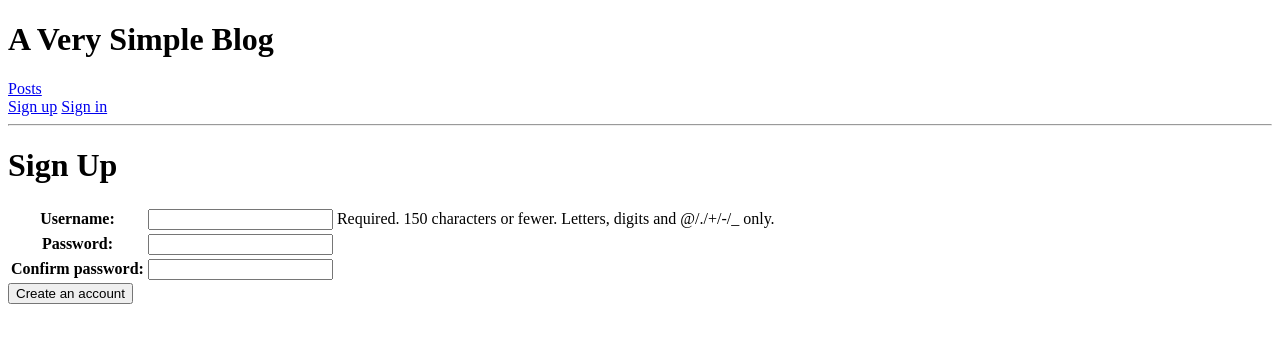
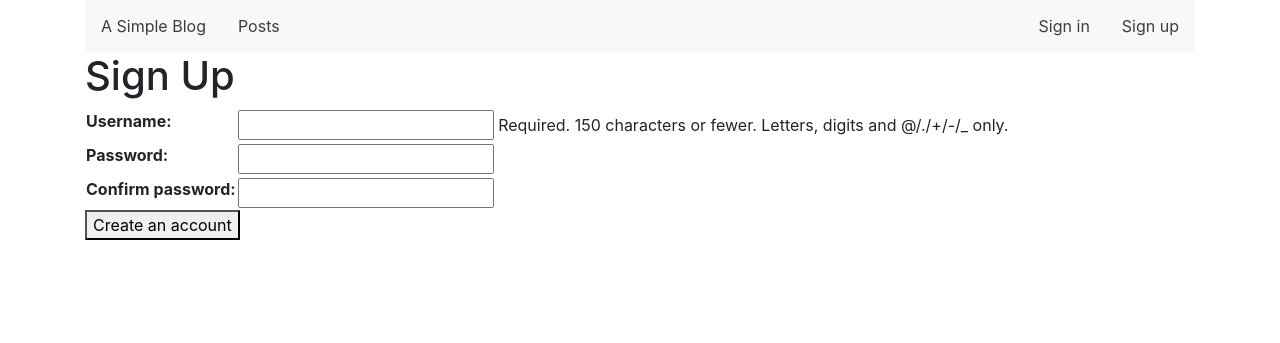
Before and after one commit to irvadm/asimpleblog, a Django app: page /signup in a window 1280 px wide. Shown: the top 343 px of the page. Run offline with Django 3.2, Linux system fonts and the light colour scheme; some libraries are stand-ins or nearby versions.

Commit message:
Added style to top navigation

```diff
--- a/auth/views.py
+++ b/auth/views.py
@@ -36,11 +36,8 @@ def signin(request):
         return redirect(reverse('home'))
 
     if request.method == 'POST':
-        redirect_to = request.POST.get('next')
-        logger.info('NEXT PARAM: {}'.format(redirect_to))
         username = request.POST['username']
         password = request.POST['password']
-        logger.info('NEXT PARAM:'.format(request.POST['next']))
         user = authenticate(username=username, password=password)
         if not user:
             messages.add_message(request, messages.ERROR,
@@ -48,11 +45,9 @@ def signin(request):
             return render(request, 'auth/signin.html')
         else:
             login(request, user)
-            if redirect_to:
-                return redirect(redirect_to)
             return redirect(reverse('home'))
     else:
-        return render(request, 'auth/signin.html', {'next': request.GET['next']})
+        return render(request, 'auth/signin.html')
 
 
 def signout(request):
--- a/static/css/base.css
+++ b/static/css/base.css
@@ -1,3 +1,42 @@
+* {
+    box-sizing: border-box;
+}
+a {
+    color: #3d3d3d;
+}
+a:hover {
+    text-decoration: none;
+    color: #269ccc;
+}
+
+ul.topNav {
+    list-style-type: none;
+    margin: 0;
+    padding: 0;
+    overflow: hidden;
+    background-color: #f8f8f8;
+}
+
+ul.topNav li {
+    float: left;
+}
+
+ul.topNav li a {
+    display: block;
+    text-align: center;
+    padding: 14px 16px;
+    text-decoration: none;
+}
+
+ul.topNav li.right {
+    float: right;
+}
+
+@media screen and (max-width: 600px) {
+    ul.topNav li.right,
+    ul.topNav li { float: none; }
+}
+
 .messages {
     list-style: none;
 }
--- a/templates/auth/signin.html
+++ b/templates/auth/signin.html
@@ -7,7 +7,6 @@
 
 <form action="{% url 'signin' %}" method="POST">
   {% csrf_token %}
-  <input type="hidden" name="next" value="{{ next}}">
   <table>
     <tr>
       <th><label for="username">Username: </label></th>
--- a/templates/base.html
+++ b/templates/base.html
@@ -7,33 +7,29 @@
   <meta name="viewport" content="width=device-width, initial-scale=1.0">
   <meta http-equiv="X-UA-Compatible" content="ie=edge">
   <title>{% block title %}{% endblock %}</title>
+  <link rel="stylesheet" href="https://stackpath.bootstrapcdn.com/bootstrap/4.1.3/css/bootstrap.min.css" integrity="sha384-MCw98/SFnGE8fJT3GXwEOngsV7Zt27NXFoaoApmYm81iuXoPkFOJwJ8ERdknLPMO" crossorigin="anonymous">
   <link href="{% static 'css/base.css' %}" rel="stylesheet">
+  <script src="https://stackpath.bootstrapcdn.com/bootstrap/4.1.3/js/bootstrap.min.js" integrity="sha384-ChfqqxuZUCnJSK3+MXmPNIyE6ZbWh2IMqE241rYiqJxyMiZ6OW/JmZQ5stwEULTy" crossorigin="anonymous"></script>
 </head>
 
 <body>
-  <header>
-    <h1>A Very Simple Blog</h1>
-    {% if request.user.is_authenticated %}
-    <p>Logged in as {{ request.user.username }}</p>
-    {% endif %}
-    <nav>
-      <a href="{% url 'posts:post_list' %}">Posts</a>
-    </nav>
-    <nav>
+  <header class="container">
+    <ul class="topNav">
+      <li><a href="{% url 'home' %}">A Simple Blog</a></li>
+      <li><a href="{% url 'posts:post_list' %}">Posts</a></li>
       {% if request.user.is_authenticated %}
-      <a href="{% url 'signout' %}">Sign out</a>
+      <li class="right"><a href="{% url 'signout' %}">Sign out</a></li>
+      <li class="right"><a href="">{{ request.user.username }}</a></li>
       {% else %}
-      <a href="{% url 'signup' %}">Sign up</a>
-      <a href="{% url 'signin' %}">Sign in</a>
+      <li class="right"><a href="{% url 'signup' %}">Sign up</a></li>
+      <li class="right"><a href="{% url 'signin' %}">Sign in</a></li>
       {% endif %}
-    </nav>
+    </ul>
   </header>
 
   {% include "messages.html" %}
 
-  <hr>
-
-  <main>
+  <main class="container">
     {% block main %}
     {% endblock %}
   </main>
```
